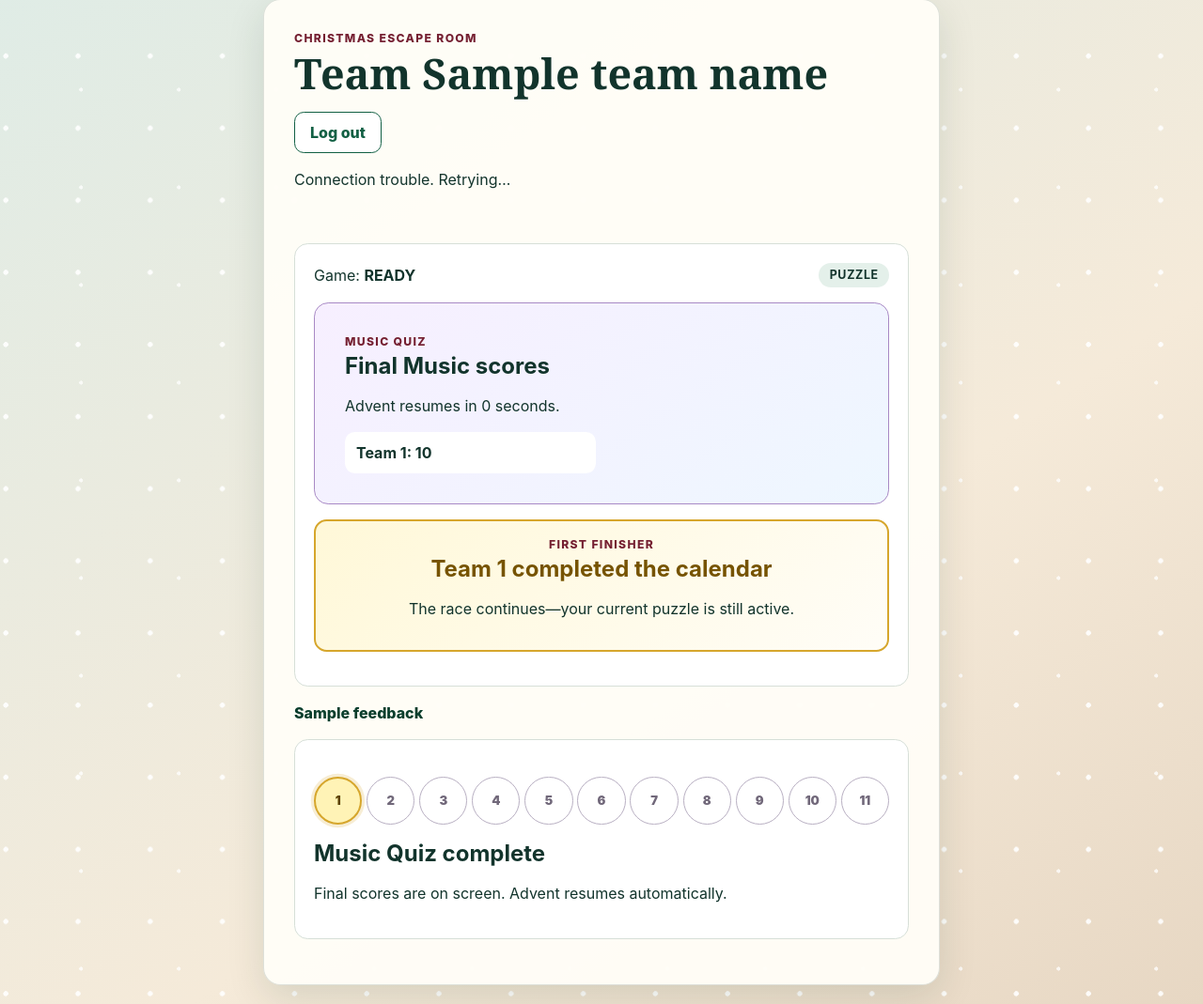
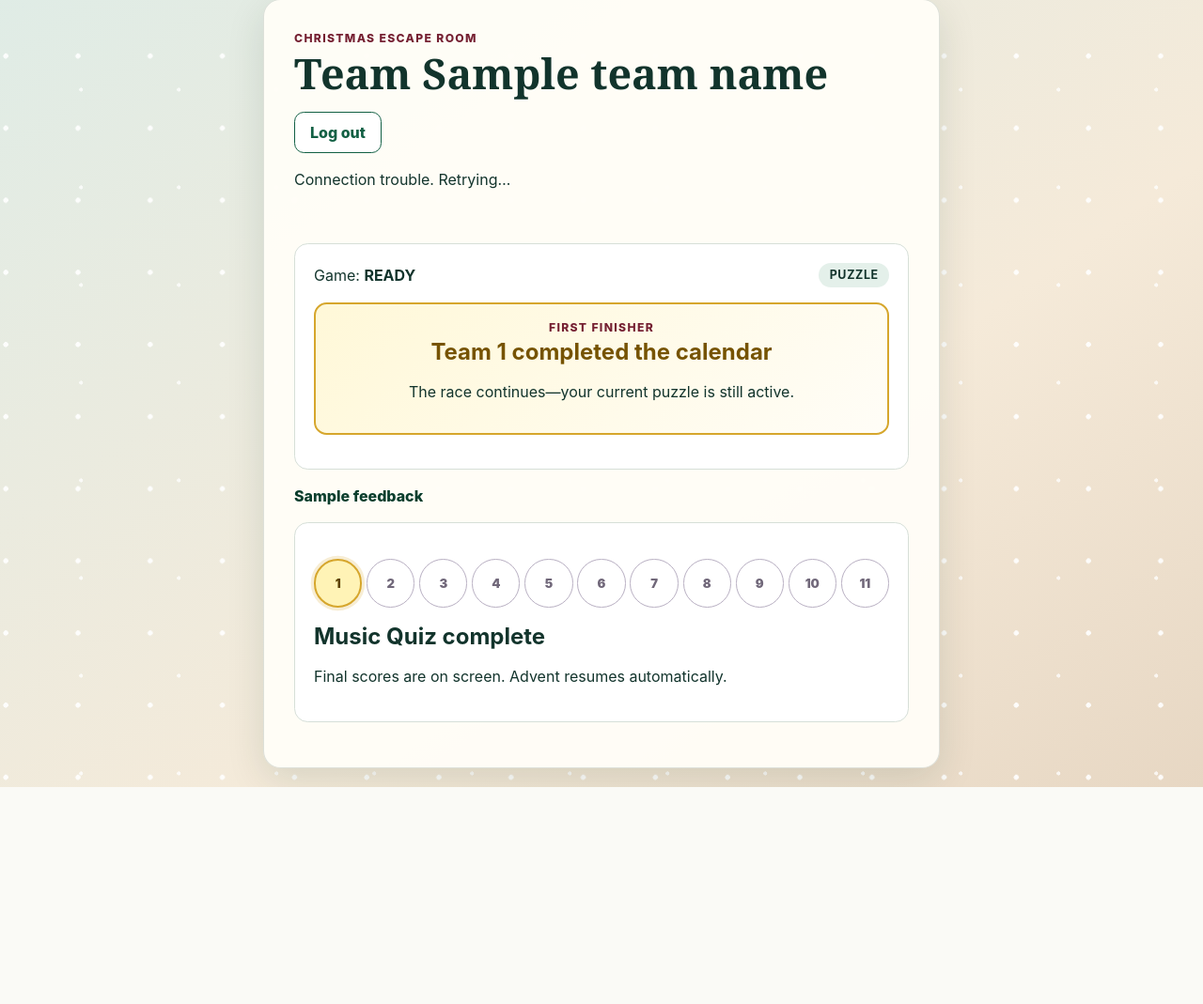
Before and after one commit to TristanAlbers/christmas-quiz, a Django app: template quiz/templates/quiz/team.html in a window 1280 px wide. Shown: the part 21-1090 px from the top of the page at 94% size. After the commit the page ends 859 px from the top, so only its background shows below. Run offline with Django 5.2, Linux system fonts and the light colour scheme; the template is opened without the code that fills it: most values are stand-ins (such as "Sample title", 1, 10 or a date in 2020); parts of the project's set-up code (start-up, migrations or seed data) failed here and were passed over.

Commit message:
Fix #11 remove team music status overview

```diff
--- a/quiz/templates/quiz/_team_state.html
+++ b/quiz/templates/quiz/_team_state.html
@@ -4,26 +4,7 @@
     <strong class="state-badge state-{{ state.team_state|lower }}">{{ state.team_state }}</strong>
   </div>
   {% if state.run_id %}
-    {% if state.music %}
-      <div class="music-status" role="status">
-        <p class="eyebrow">Music Quiz</p>
-        {% if state.music.phase == 'question' %}
-          <h2>Question {{ state.music.question_number }} of {{ state.music.question_total }}</h2>
-          <p class="music-timer">{% widthratio state.music.question_elapsed_ms 1000 1 %} seconds</p>
-        {% else %}
-          <h2>Final Music scores</h2>
-          <p>Advent resumes in {% widthratio state.music.final_results_remaining_ms 1000 1 %} seconds.</p>
-        {% endif %}
-        <div class="music-scores">
-          {% for score in state.music.scores %}
-            <strong>Team {{ score.team_id|upper }}: {{ score.score }}</strong>
-          {% endfor %}
-        </div>
-        {% if state.music.previous_winner_team_id %}
-          <p>Last winner: Team {{ state.music.previous_winner_team_id|upper }}</p>
-        {% endif %}
-      </div>
-    {% else %}
+    {% if not state.music %}
       <div class="inventory-strip" aria-label="Team resources">
         <div class="resource-card resource-card--coins"><span aria-hidden="true">✦</span><strong>{{ state.points }}</strong><span>points</span></div>
         <div class="resource-card resource-card--hint"><span class="hint-token" aria-hidden="true">?</span><strong>{{ state.hint_tokens }} Hint tokens</strong><span>available</span></div>
```
